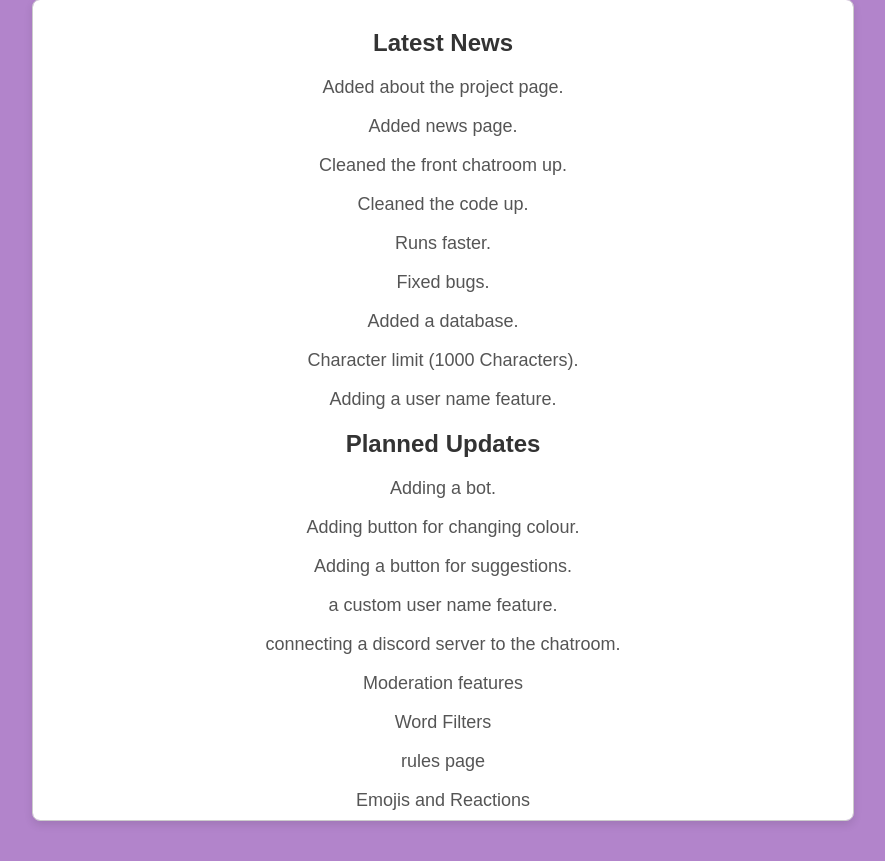
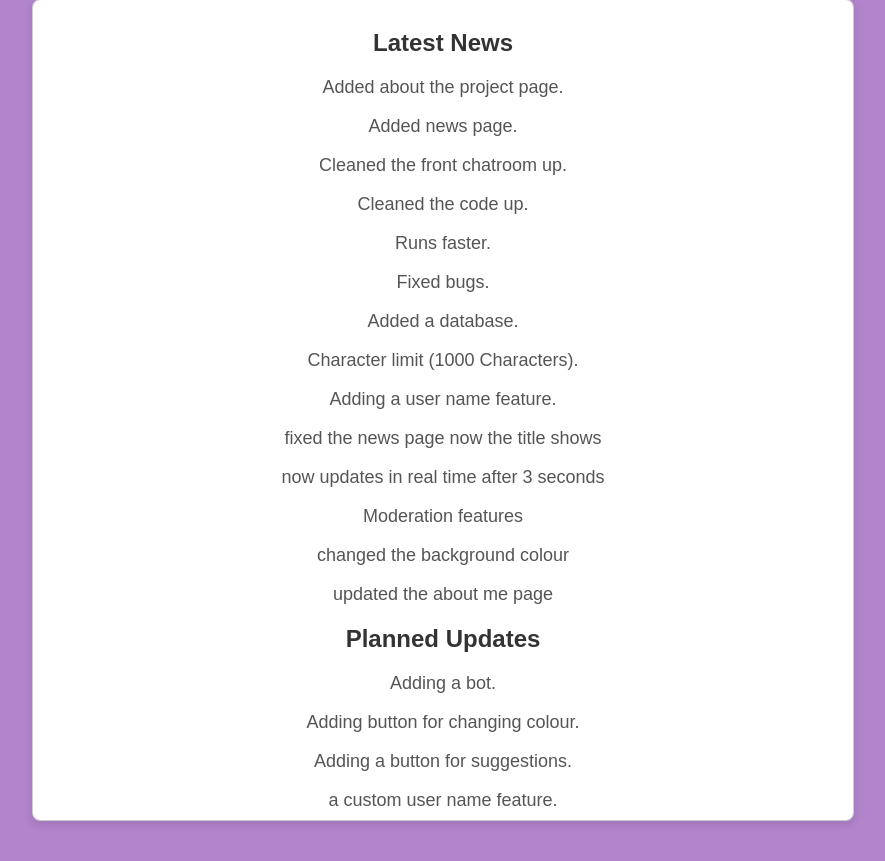
Before and after one commit to hutcch0/chatroom-website, a Flask app: page /news in a window 1280 px wide. Shown: the part 341-1202 px from the top of the page, without its empty margins (197-1082 px from the left). Run offline with Flask 2, Linux system fonts and the light colour scheme; data that the repository does not hold is empty.

Commit message:
Update news.html

```diff
--- a/templates/news.html
+++ b/templates/news.html
@@ -28,6 +28,11 @@
         <p>Added a database.</p>
         <p>Character limit (1000 Characters).</p>
         <p>Adding a user name feature.</p>
+        <p>fixed the news page now the title shows</p>
+        <p>now updates in real time after 3 seconds</p>
+        <p>Moderation features</p>
+        <p>changed the background colour</p>
+        <p>updated the about me page</p>
 
         <h2>Planned Updates</h2>
         <p>Adding a bot.</p>
@@ -35,11 +40,12 @@
         <p>Adding a button for suggestions.</p>
         <p>a custom user name feature.</p>
         <p>connecting a discord server to the chatroom.</p>
-        <p>Moderation features</p>
         <p>Word Filters</p>
         <p>rules page</p>
         <p>Emojis and Reactions</p>
         <p>Special Effects</p>
+        <p>have a user profile</p>
+        <p>have a forum</p>
 
         <h2>bugs fixed</h2>
         <p>Fix code: Information exposure through an exception</p>
```
